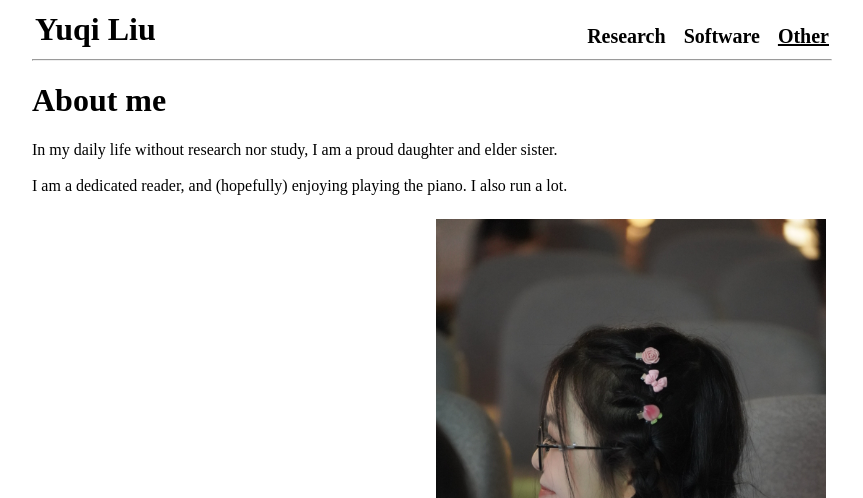
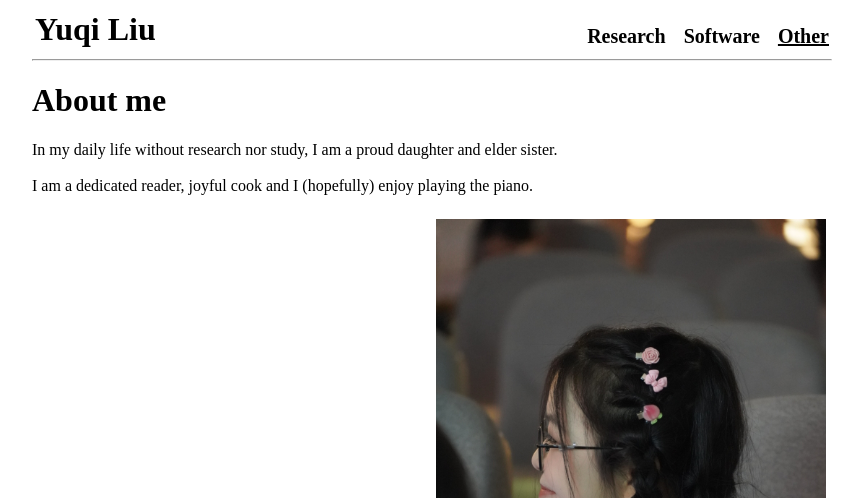
Before and after one commit to liuyuqi123study/liuyuqi123study.github.io, a plain HTML site: page other.html in a window 1280 px wide. Shown: the top 498 px of the page, without its empty margins (208-1071 px from the left). Drawn offline with Linux system fonts and the light colour scheme.

Commit message:
update other

```diff
--- a/other.html
+++ b/other.html
@@ -24,7 +24,7 @@
 In my daily life without research nor study, I am a proud daughter and elder sister.
 
 <br><br>
-I am a dedicated reader, and (hopefully) enjoying playing the piano. I also run a lot.
+I am a dedicated reader, joyful cook and I (hopefully) enjoy playing the piano.
 <br><br>
 <table style="width: 100%; margin: auto; border-spacing: 5px 5px;">
 <tr>
```
